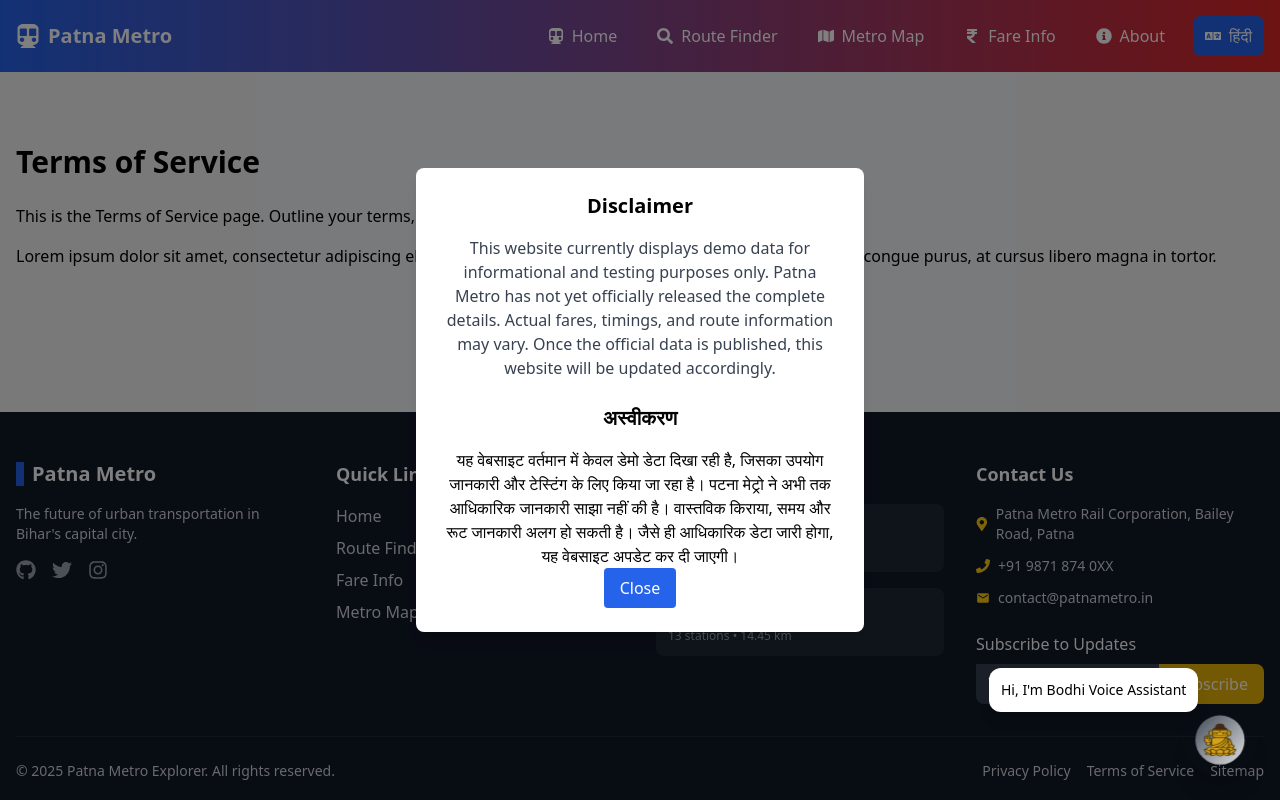
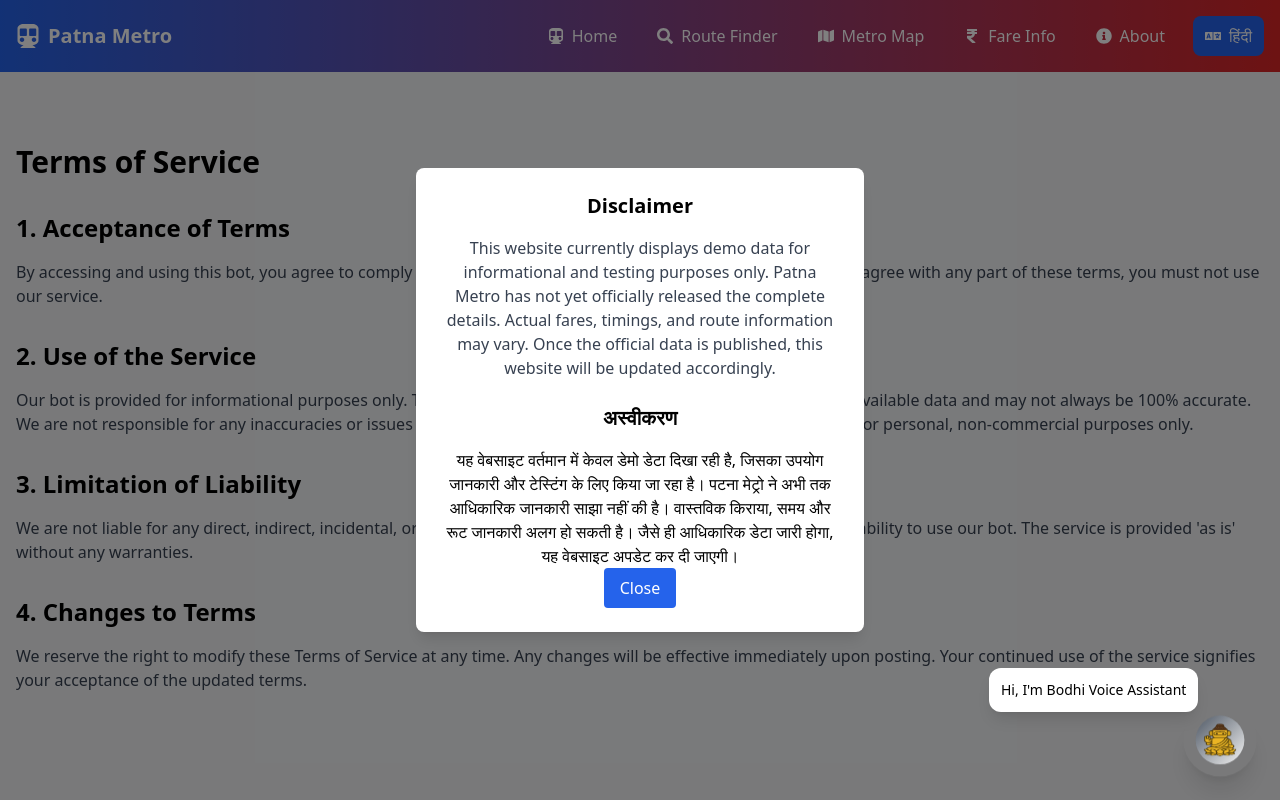
Before and after one commit to rachitsharma300/Patna-Metro, a React (Vite) app in the folder Patna Metro_Frontend/: page /terms-of-service in a window 1280 px wide. Shown: the top 800 px of the page. Built offline with nearby package versions, Linux system fonts and the light colour scheme.

Commit message:
feat: Enhance T&C

```diff
--- a/Patna Metro_Frontend/src/pages/legal/TermsOfService.jsx
+++ b/Patna Metro_Frontend/src/pages/legal/TermsOfService.jsx
@@ -1,17 +1,31 @@
 import React from "react";
+import { useTranslation } from "react-i18next";
 
 function TermsOfService() {
+  const { t } = useTranslation();
+
   return (
     <div className="container mx-auto px-4 py-20">
-      <h1 className="text-3xl font-bold mb-6">Terms of Service</h1>
-      <p className="mb-4">
-        This is the Terms of Service page. Outline your terms, user
-        responsibilities, and legal policies here.
+      <h1 className="text-3xl font-bold mb-6">{t('terms.title')}</h1>
+
+      <h2 className="text-2xl font-semibold mt-8 mb-4">{t('terms.section1Title')}</h2>
+      <p className="mb-4 text-gray-700">
+        {t('terms.section1Text')}
       </p>
-      <p>
-        Lorem ipsum dolor sit amet, consectetur adipiscing elit. Nullam
-        vehicula, sapien vel posuere suscipit, sem massa congue purus, at cursus
-        libero magna in tortor.
+
+      <h2 className="text-2xl font-semibold mt-8 mb-4">{t('terms.section2Title')}</h2>
+      <p className="mb-4 text-gray-700">
+        {t('terms.section2Text')}
+      </p>
+
+      <h2 className="text-2xl font-semibold mt-8 mb-4">{t('terms.section3Title')}</h2>
+      <p className="mb-4 text-gray-700">
+        {t('terms.section3Text')}
+      </p>
+
+      <h2 className="text-2xl font-semibold mt-8 mb-4">{t('terms.section4Title')}</h2>
+      <p className="mb-4 text-gray-700">
+        {t('terms.section4Text')}
       </p>
     </div>
   );
```
